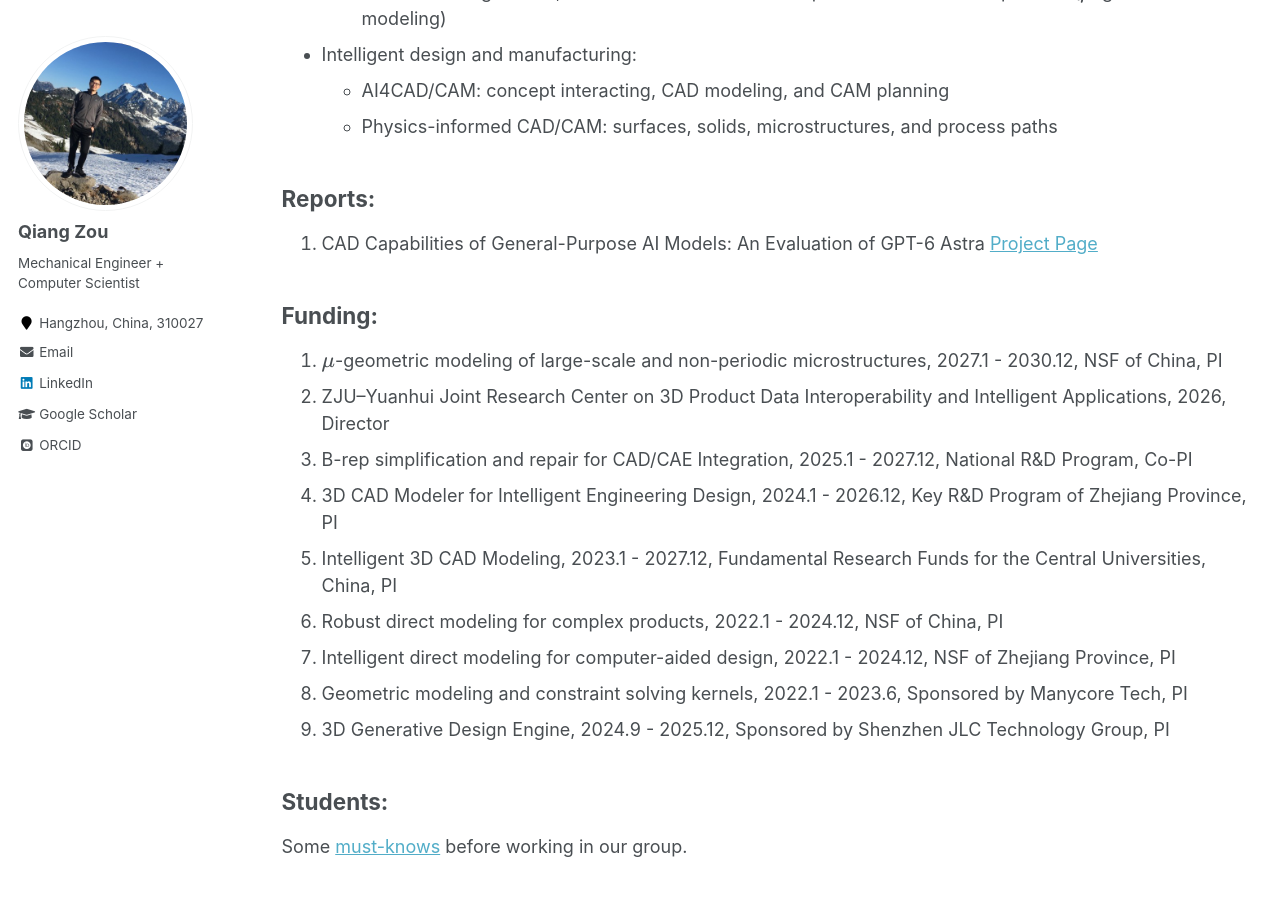
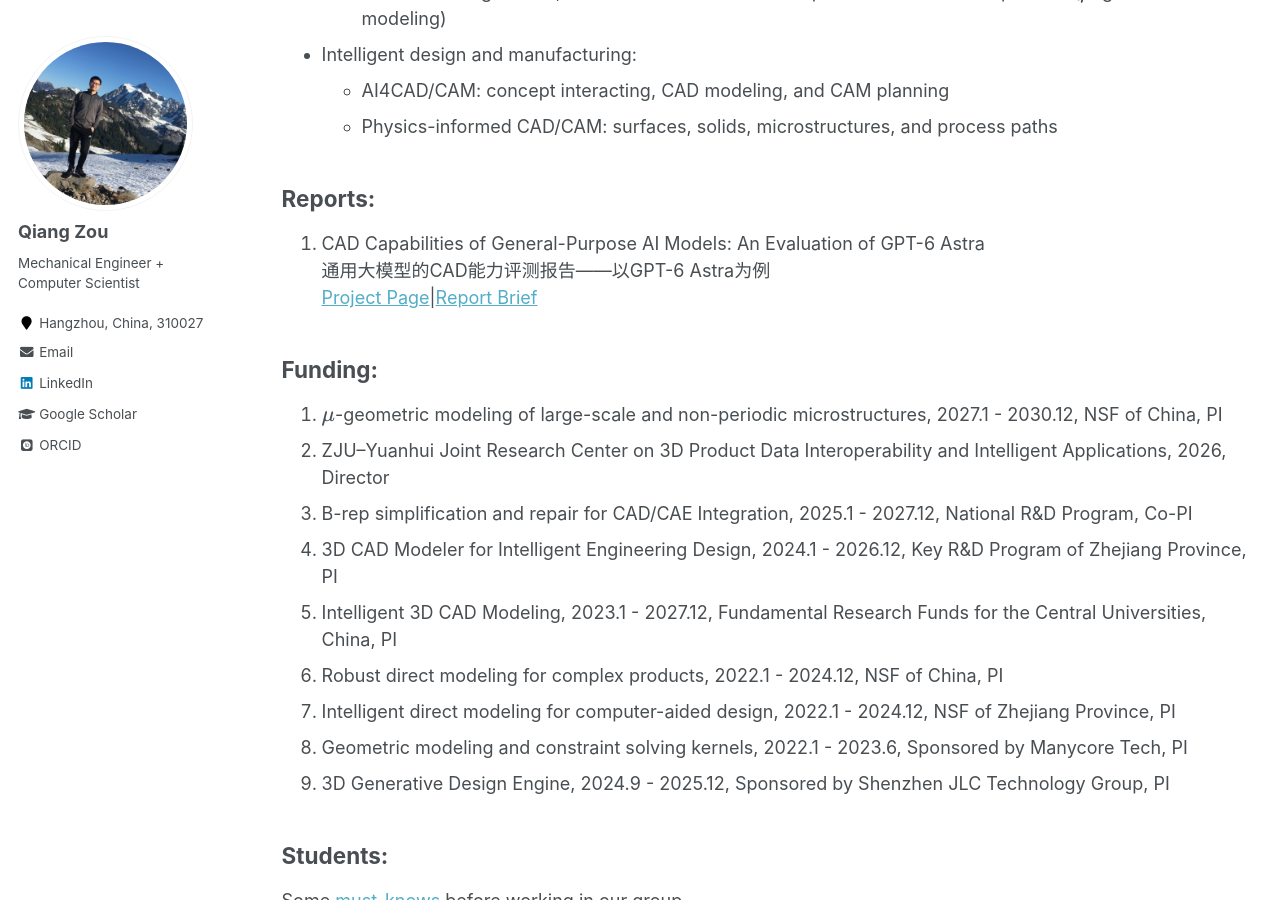
Before and after one commit to Qiang-Zou/Qiang-Zou.github.io, a Jekyll site: the page built from _pages/group.md, in a window 1280 px wide and 900 px high, scrolled down 467 px. Built offline with Jekyll 4.4.1, drawn with Linux system fonts in a browser that asks for light colours; some web fonts are replaced; formulas are drawn with MathJax 3.

Commit message:
Update group.md

```diff
--- a/_pages/group.md
+++ b/_pages/group.md
@@ -27,8 +27,9 @@ In the short term, we are working on the following "concept-shape-process" probl
   - Physics-informed CAD/CAM: surfaces, solids, microstructures, and process paths
 
 ## Reports:
-1. CAD Capabilities of General-Purpose AI Models: An Evaluation of GPT-6 Astra
-[Project Page](/projects/icad-eval-report/)
+1. CAD Capabilities of General-Purpose AI Models: An Evaluation of GPT-6 Astra\
+通用大模型的CAD能力评测报告——以GPT-6 Astra为例\
+[Project Page](/projects/icad-eval-report/)|[Report Brief](/projects/icad-eval-report/)
 
 ## Funding:
 1. $\mu$-geometric modeling of large-scale and non-periodic microstructures, 2027.1 - 2030.12, NSF of China, PI
```
